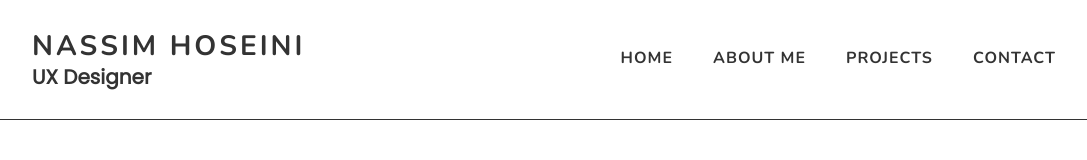
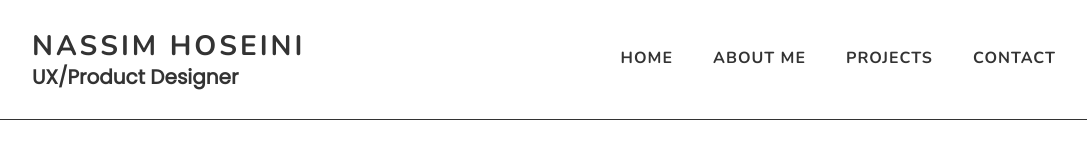
Before and after one commit to breezism/.github.io, a plain HTML site: page project-one.html in a window 1280 px wide. Shown: the top 160 px of the page, without its empty margins (96-1183 px from the left). Drawn offline with nearby package versions, Linux system fonts and the light colour scheme.

Commit message:
Update project-one.html

```diff
--- a/project-one.html
+++ b/project-one.html
@@ -27,7 +27,7 @@
             <div class="navigation__text logo">
                 <a href="./index.html">
                     <h2 class="navigation__text-name">Nassim Hoseini</h2>
-                    <h3 class="navigation__text-title">UX Designer</h3>
+                    <h3 class="navigation__text-title">UX/Product Designer</h3>
                 </a>
             </div>
             <ul class="navigation__list nav-links">
```
